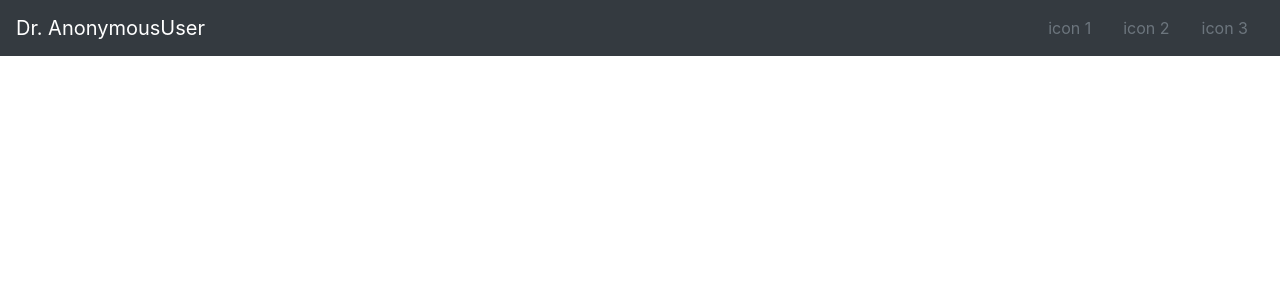
After one commit to CampaUTN/kineapp-backend, a Django app: template kinesio/kinesioapp/templates/layout/base.html in a window 1280 px wide. The commit adds this page. Shown: the top 300 px of the page. Run offline with Django 3.2, Linux system fonts and the light colour scheme; the template is opened without the code that fills it, so the values that code supplies are empty; some libraries are stand-ins or nearby versions.

Commit message:
added base.html and navbar.html

```diff
--- /dev/null
+++ b/kinesio/kinesioapp/templates/layout/base.html
@@ -0,0 +1,27 @@
+<!doctype html>
+
+<html lang="en">
+    <head>
+        <meta charset="utf-8">
+        <meta name="description" content="Kinesioapp Webpage">
+        <meta name="author" content="kinesioappteam">
+
+        <title>{% block title %}<<< Insert title on any template that extends base.html! >>>{% endblock %}</title>
+
+        <!-- Jquery and PopperJS (Bootstrap 4 requirements) -->
+        <script src="https://code.jquery.com/jquery-3.3.1.slim.min.js" integrity="sha384-q8i/X+965DzO0rT7abK41JStQIAqVgRVzpbzo5smXKp4YfRvH+8abtTE1Pi6jizo" crossorigin="anonymous"></script>
+        <script src="https://cdnjs.cloudflare.com/ajax/libs/popper.js/1.14.7/umd/popper.min.js" integrity="sha384-UO2eT0CpHqdSJQ6hJty5KVphtPhzWj9WO1clHTMGa3JDZwrnQq4sF86dIHNDz0W1" crossorigin="anonymous"></script>
+
+        <!-- Bootstrap 4 -->
+        <link rel="stylesheet" href="https://stackpath.bootstrapcdn.com/bootstrap/4.3.1/css/bootstrap.min.css" integrity="sha384-ggOyR0iXCbMQv3Xipma34MD+dH/1fQ784/j6cY/iJTQUOhcWr7x9JvoRxT2MZw1T" crossorigin="anonymous">
+        <script src="https://stackpath.bootstrapcdn.com/bootstrap/4.3.1/js/bootstrap.min.js" integrity="sha384-JjSmVgyd0p3pXB1rRibZUAYoIIy6OrQ6VrjIEaFf/nJGzIxFDsf4x0xIM+B07jRM" crossorigin="anonymous"></script>
+
+    </head>
+
+    <body data-spy="scroll" data-target="#header">
+        {% include 'layout/navbar.html' %}
+        <div class="container">
+            {% block body %}{% endblock %}
+        </div>
+    </body>
+</html>
--- /dev/null
+++ b/kinesio/kinesioapp/templates/layout/navbar.html
@@ -0,0 +1,15 @@
+<nav class="navbar navbar-expand-sm bg-dark navbar-dark">
+    <a class="navbar-brand" href="#">Dr. {{ request.user }}</a>
+    <button class="navbar-toggler" type="button" data-toggle="collapse" data-target="#navbarSupportedContent" aria-controls="navbarSupportedContent" aria-expanded="false" aria-label="Toggle navigation">
+        <span class="navbar-toggler-icon"></span>
+    </button>
+
+    <div class="collapse navbar-collapse" id="navbarSupportedContent">
+        <ul class="navbar-nav mr-auto">
+            <!-- we need this empty section to align the rest to the right -->
+        </ul>
+        <a class="nav-link disabled" href="#">icon 1</a>
+        <a class="nav-link disabled" href="#">icon 2</a>
+        <a class="nav-link disabled" href="#">icon 3</a>
+    </div>
+</nav>
--- a/kinesio/users/models.py
+++ b/kinesio/users/models.py
@@ -46,6 +46,9 @@ class CustomUser(AbstractUser):
 
     objects = CustomUserManager()
 
+    def __str__(self):
+        return f'{self.last_name}, {self.first_name} ({self.username})'
+
 
 class Medic(CustomUserType):
     license = models.CharField(max_length=100)
```
Also changed, not shown: kinesio/kinesioapp/templates/kinesioapp/index.html (+9 -5 lines).
